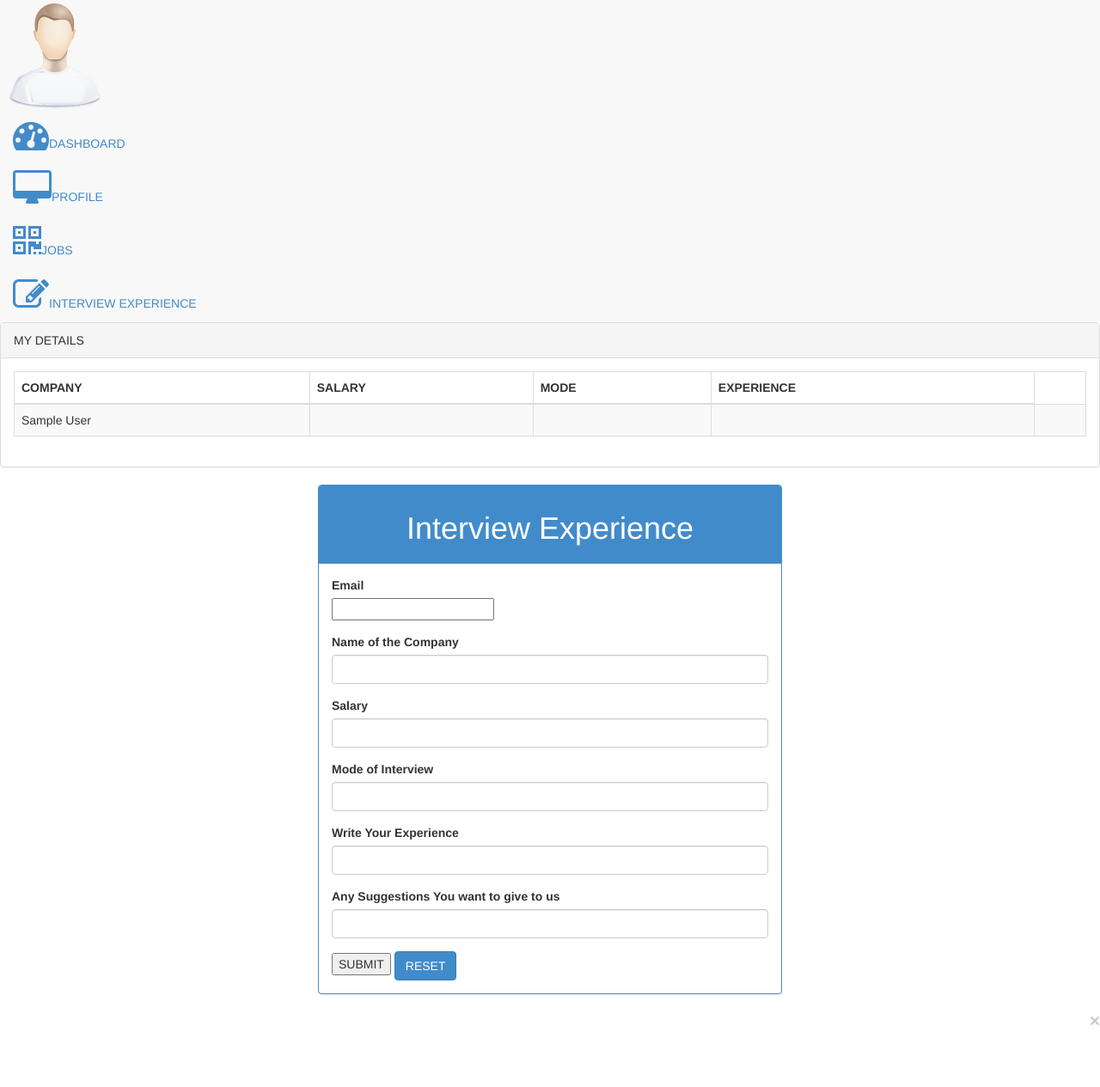
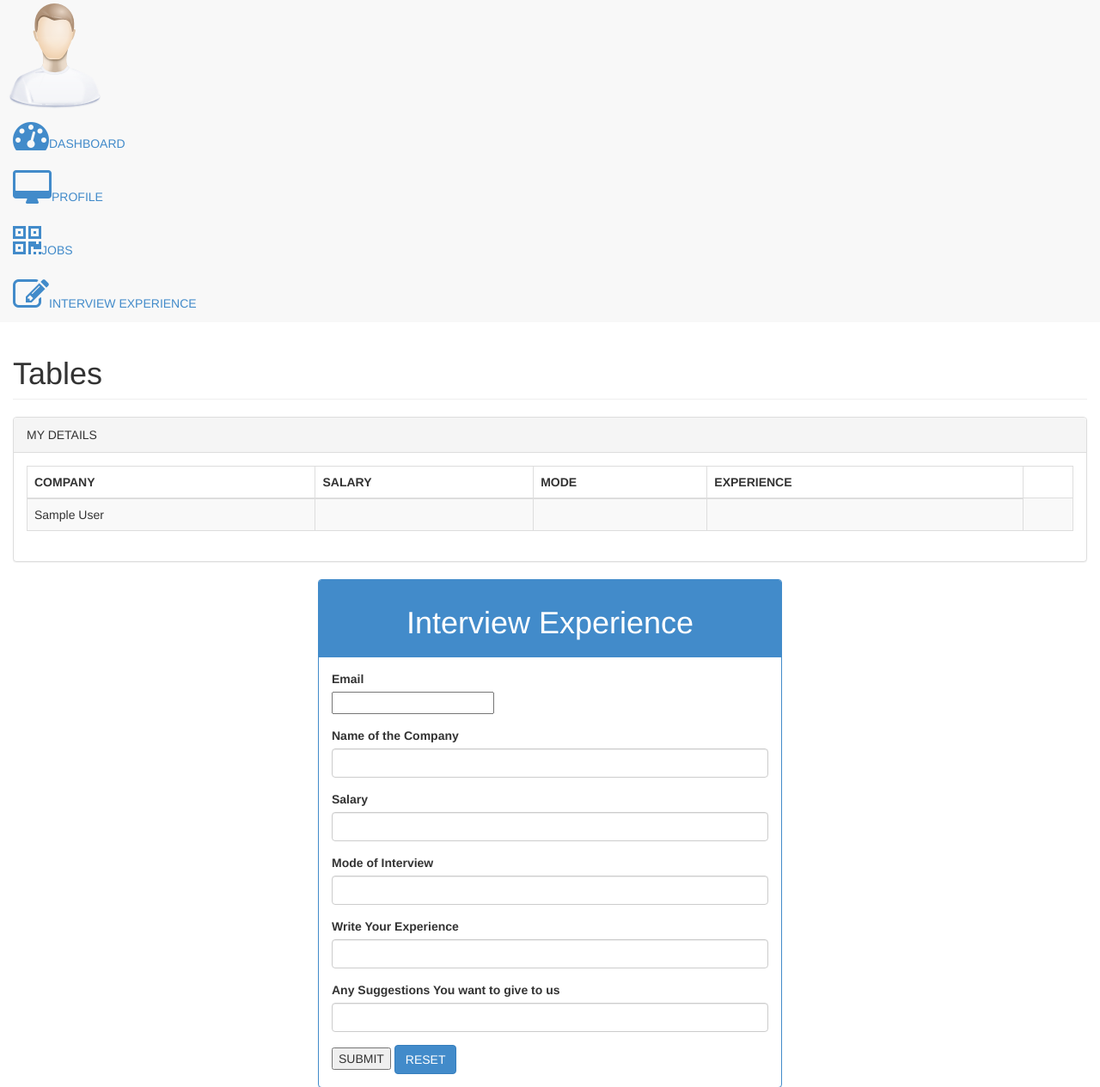
Before and after one commit to Krittika20/campus_recruit_management, a PHP site: page /experience.php in a window 1280 px wide. Shown: the part 57-1322 px from the top of the page at 86% size. Before the commit the page ends 1250 px from the top, so only its background shows below. Run offline with PHP 8.4, Linux system fonts and the light colour scheme; the visitor is signed in with stand-in values (Sample User, id 1).

Commit message:
Update experience.php

```diff
--- a/Student/experience.php
+++ b/Student/experience.php
@@ -137,6 +137,14 @@ if(array_key_exists("submit",$_POST))
                 </ul>
             </div>
             </nav>
+	    <div id="page-wrapper">
+                <div class="container-fluid">
+                    <div class="row">
+                        <div class="col-lg-12">
+                            <h1 class="page-header">Tables</h1>
+                        </div>
+                        <!-- /.col-lg-12 -->
+                    </div>
             <div class="row">
                         <div class="col-lg-12">
                             <div class="panel panel-default">
```
